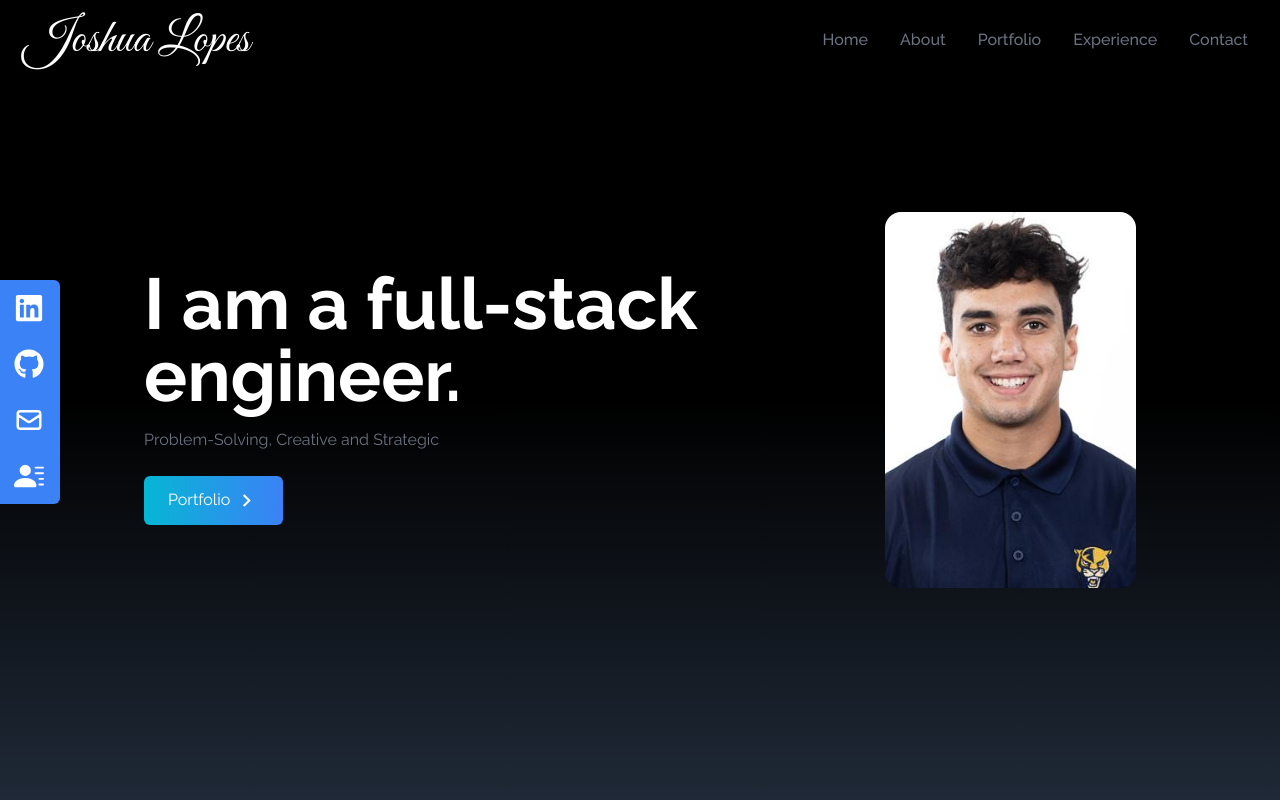
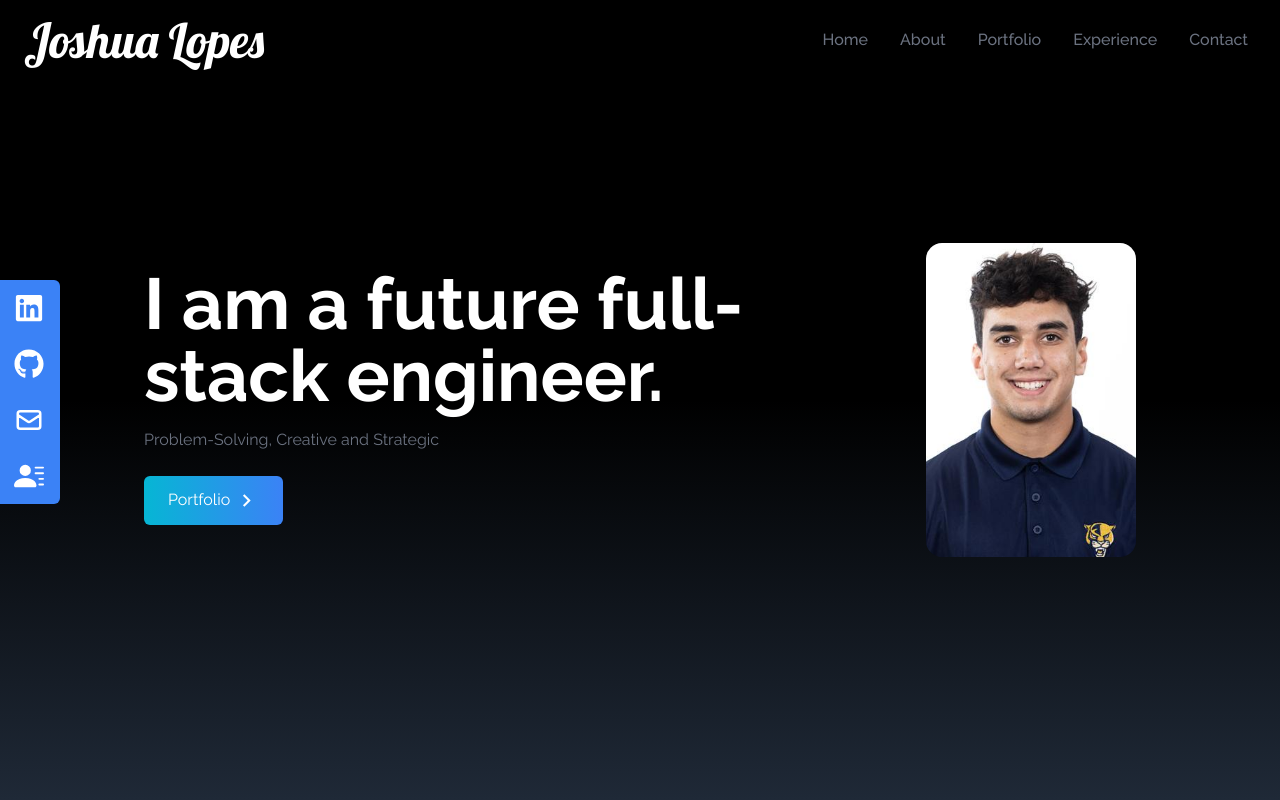
Before and after one commit to joshlo39/My-Portfolio, a React (Create React App) app: page / in a window 1280 px wide. Shown: the top 800 px of the page. Built offline with nearby package versions, Linux system fonts and the light colour scheme.

Commit message:
Navbar name font and Future added to home description

```diff
--- a/src/components/Home.jsx
+++ b/src/components/Home.jsx
@@ -11,7 +11,7 @@ const Home = () => {
         <div className=" max-w-screen-lg mx-auto flex flex-co items-center
          justify-center h-full px-4 md:flex-row">
             <div className="flex flex-col justify-center h-full">
-                <h2 className="text-4xl sm:text-7xl font-bold text-white">I am a full-stack engineer.</h2>
+                <h2 className="text-4xl sm:text-7xl font-bold text-white">I am a future full-stack engineer.</h2>
 
                 <p className="text-gray-500 py-4 max-w-md"> Problem-Solving, Creative and Strategic
 
--- a/src/components/NavBar.jsx
+++ b/src/components/NavBar.jsx
@@ -33,7 +33,7 @@ const NavBar = () => {
     <div className="flex justify-between items-center w-full h-20 px-4
      text-white bg-black fixed">
         <div>
-        <h1 className="text-5xl font-signature ml-2">Joshua Lopes</h1>
+        <h1 className="text-5xl font-bigName ml-2">Joshua Lopes</h1>
         </div>
 
         <ul className="hidden md:flex">
--- a/src/index.css
+++ b/src/index.css
@@ -1,7 +1,7 @@
 
 @import url('https://fonts.googleapis.com/css2?family=Raleway:ital,wght@0,100;0,200;0,300;0,400;0,500;0,600;0,700;0,800;0,900;1,100;1,200;1,300;1,400;1,500;1,600;1,700;1,800;1,900&display=swap');
 @import url('https://fonts.googleapis.com/css2?family=Great+Vibes&display=swap');
-
+@import url('https://fonts.googleapis.com/css2?family=Lobster&family=Roboto+Mono:wght@600&display=swap');
 @tailwind base;
 @tailwind components;
 @tailwind utilities;
--- a/tailwind.config.js
+++ b/tailwind.config.js
@@ -7,6 +7,7 @@ module.exports = {
     extend: {},
     fontFamily: {
       signature: ['Great Vibes'],
+      bigName: ['Lobster'],
     }
   },
   plugins: [],
```
